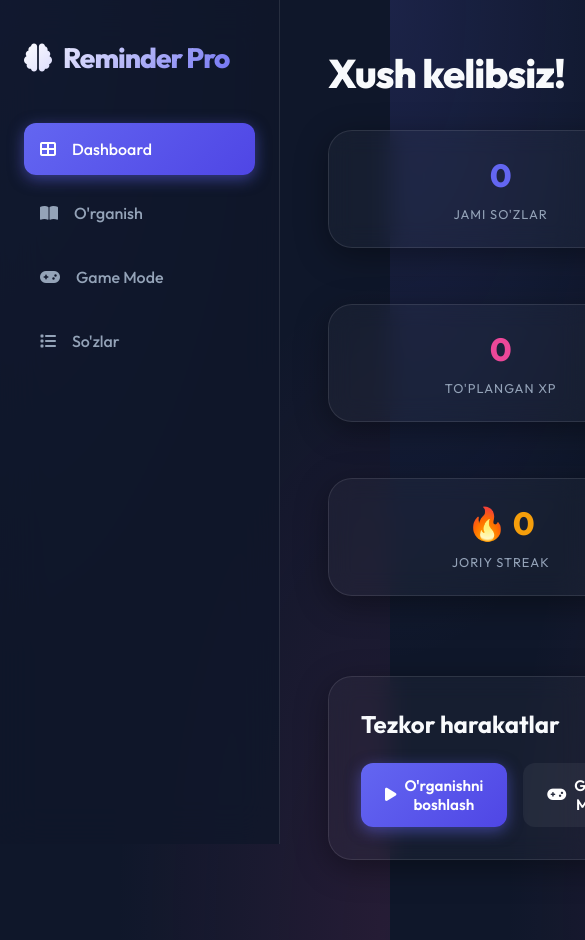
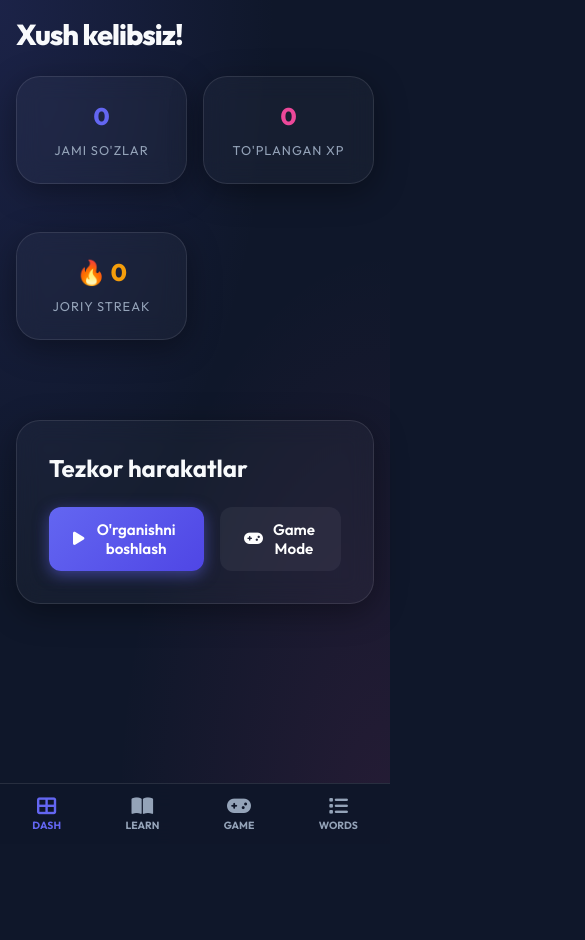
Before and after one commit to khamidovkhusnidd1n/Reminder, a plain HTML site: page index.html in a window 390 px wide. Shown: the top 940 px of the page, 585 px wide, since content can reach past the window. After the commit the page ends 844 px from the top, so only its background shows below. Drawn offline with Linux system fonts and the light colour scheme.

Commit message:
Add full mobile responsiveness and bottom navigation

```diff
--- a/index.html
+++ b/index.html
@@ -277,6 +277,89 @@
             gap: 1rem;
         }
 
+        /* Mobile Responsiveness */
+        @media (max-width: 768px) {
+            aside {
+                display: none;
+                /* Hide sidebar on mobile */
+            }
+
+            main {
+                margin-left: 0;
+                padding: 1rem;
+                padding-bottom: 5rem;
+                /* Space for bottom nav */
+            }
+
+            h1 {
+                font-size: 1.8rem;
+                margin-bottom: 1.5rem;
+            }
+
+            .stats-grid {
+                grid-template-columns: 1fr 1fr;
+                gap: 1rem;
+            }
+
+            .stat-value {
+                font-size: 1.5rem;
+            }
+
+            .options-grid {
+                grid-template-columns: 1fr;
+            }
+
+            .modal .glass-card {
+                width: 95%;
+                margin: 0 0.5rem;
+            }
+
+            .mobile-nav {
+                display: flex;
+                position: fixed;
+                bottom: 0;
+                left: 0;
+                width: 100%;
+                background: rgba(15, 23, 42, 0.95);
+                backdrop-filter: blur(20px);
+                -webkit-backdrop-filter: blur(20px);
+                border-top: 1px solid var(--glass-border);
+                padding: 0.75rem 0;
+                justify-content: space-around;
+                z-index: 1000;
+            }
+
+            .mobile-nav a {
+                color: var(--text-muted);
+                text-decoration: none;
+                font-size: 1.2rem;
+                display: flex;
+                flex-direction: column;
+                align-items: center;
+                gap: 4px;
+                transition: 0.3s;
+                cursor: pointer;
+            }
+
+            .mobile-nav a span {
+                font-size: 0.65rem;
+                text-transform: uppercase;
+                font-weight: 700;
+            }
+
+            .mobile-nav a.active {
+                color: var(--primary);
+            }
+        }
+
+        /* Desktop hide mobile nav */
+        @media (min-width: 769px) {
+            .mobile-nav {
+                display: none;
+            }
+        }
+
+
         /* Modal classes */
         .modal {
             display: none;
@@ -312,6 +395,14 @@
                 </ul>
             </nav>
         </aside>
+
+        <div class="mobile-nav">
+            <a onclick="showView('dashboard')" id="m-nav-dashboard" class="active"><i
+                    class="fas fa-th-large"></i><span>Dash</span></a>
+            <a onclick="showView('learn')" id="m-nav-learn"><i class="fas fa-book-open"></i><span>Learn</span></a>
+            <a onclick="showView('game')" id="m-nav-game"><i class="fas fa-gamepad"></i><span>Game</span></a>
+            <a onclick="showView('words')" id="m-nav-words"><i class="fas fa-list"></i><span>Words</span></a>
+        </div>
 
         <main>
             <!-- Dashboard View -->
@@ -457,9 +548,15 @@
         function showView(viewName) {
             document.querySelectorAll('.view').forEach(v => v.classList.remove('active'));
             document.querySelectorAll('.nav-links a').forEach(a => a.classList.remove('active'));
+            document.querySelectorAll('.mobile-nav a').forEach(a => a.classList.remove('active'));
 
             document.getElementById(`view-${viewName}`).classList.add('active');
-            document.getElementById(`nav-${viewName}`).classList.add('active');
+
+            const desktopNav = document.getElementById(`nav-${viewName}`);
+            if (desktopNav) desktopNav.classList.add('active');
+
+            const mobileNav = document.getElementById(`m-nav-${viewName}`);
+            if (mobileNav) mobileNav.classList.add('active');
 
             if (viewName === 'words') renderWordsTable();
             if (viewName === 'learn') renderLearnList();
```
